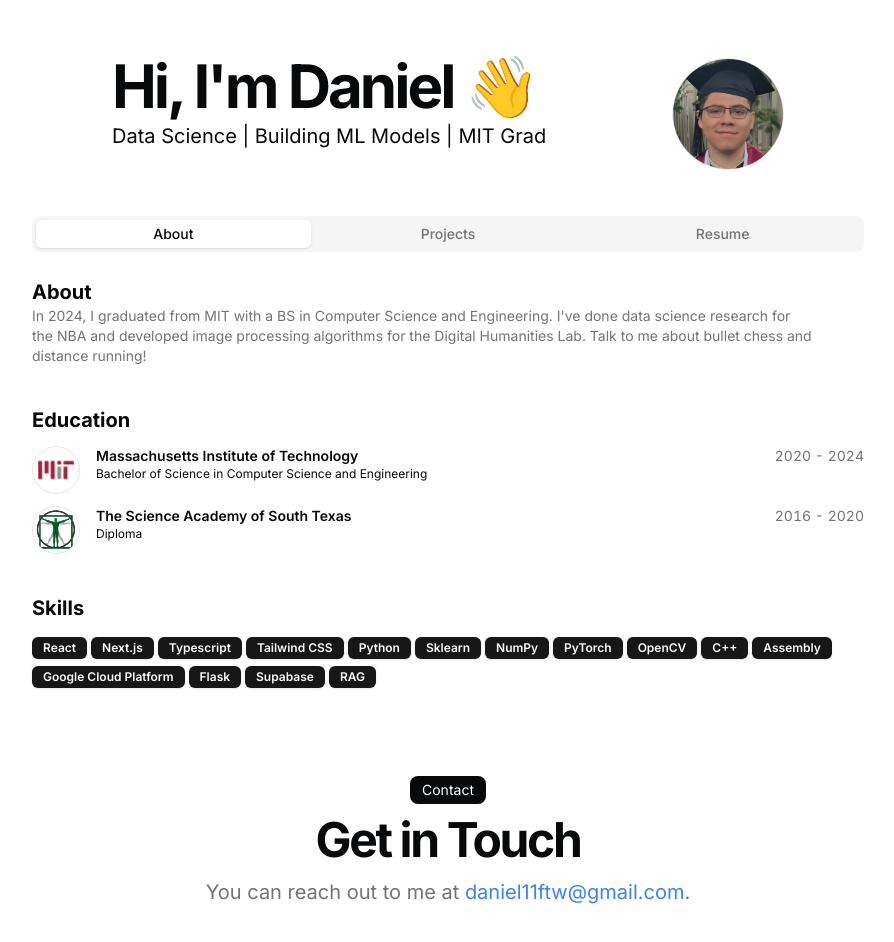
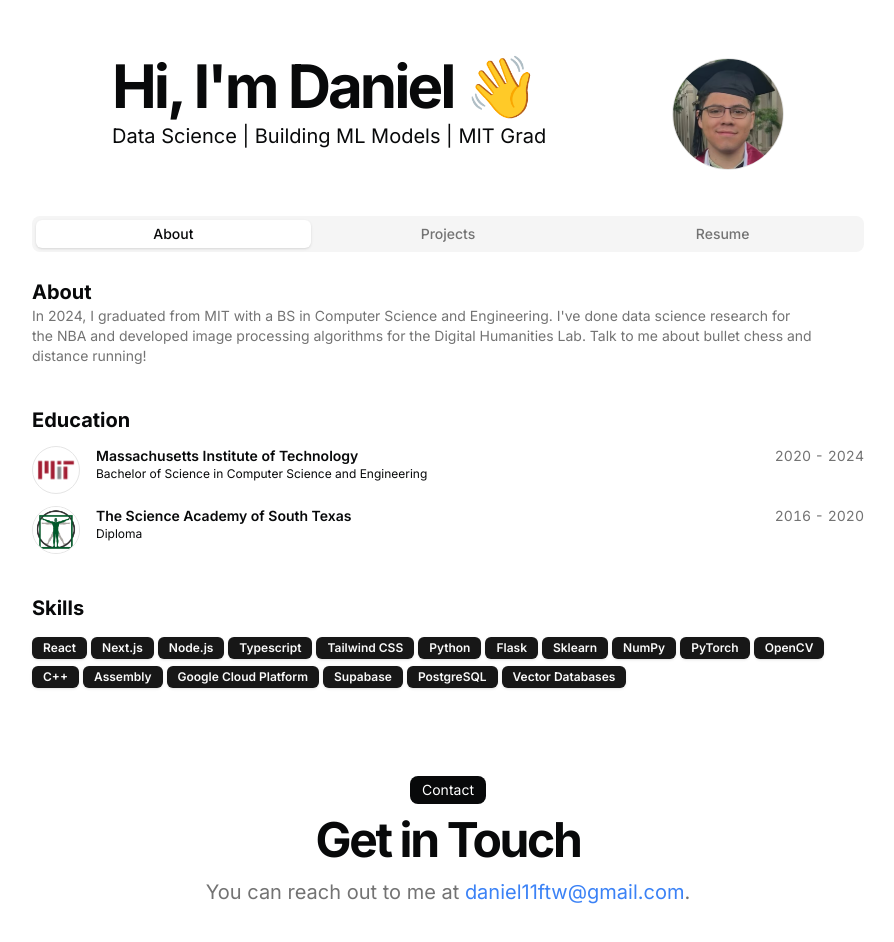
Before and after one commit to DanielF21/portfolio, a Next.js app: page / in a window 1280 px wide. Shown: the top 942 px of the page, without its empty margins (192-1086 px from the left). Built offline with nearby package versions, Linux system fonts and the light colour scheme.

Commit message:
Added skills

```diff
--- a/src/data/resume.tsx
+++ b/src/data/resume.tsx
@@ -1,5 +1,5 @@
 import { Icons } from "@/components/icons";
-import { CodeIcon, HomeIcon, NotebookIcon, PencilLine } from "lucide-react";
+import { CodeIcon, HomeIcon, Link, NotebookIcon, PencilLine } from "lucide-react";
 
 export const DATA = {
   name: "Daniel Fleming",
@@ -15,9 +15,11 @@ export const DATA = {
   skills: [
     "React",
     "Next.js",
+    "Node.js",
     "Typescript",
     "Tailwind CSS",
     "Python",
+    "Flask",
     "Sklearn",
     "NumPy",
     "PyTorch",
@@ -25,9 +27,9 @@ export const DATA = {
     "C++",
     "Assembly",
     "Google Cloud Platform",
-    "Flask",
     "Supabase",
-    "RAG",
+    "PostgreSQL",
+    "Vector Databases",
   ],
   navbar: [
     { href: "/", icon: HomeIcon, label: "Home" },
@@ -324,7 +326,5 @@ export const DATA = {
 
   hackathons: [
 
-
-
   ],
 } as const;
```
